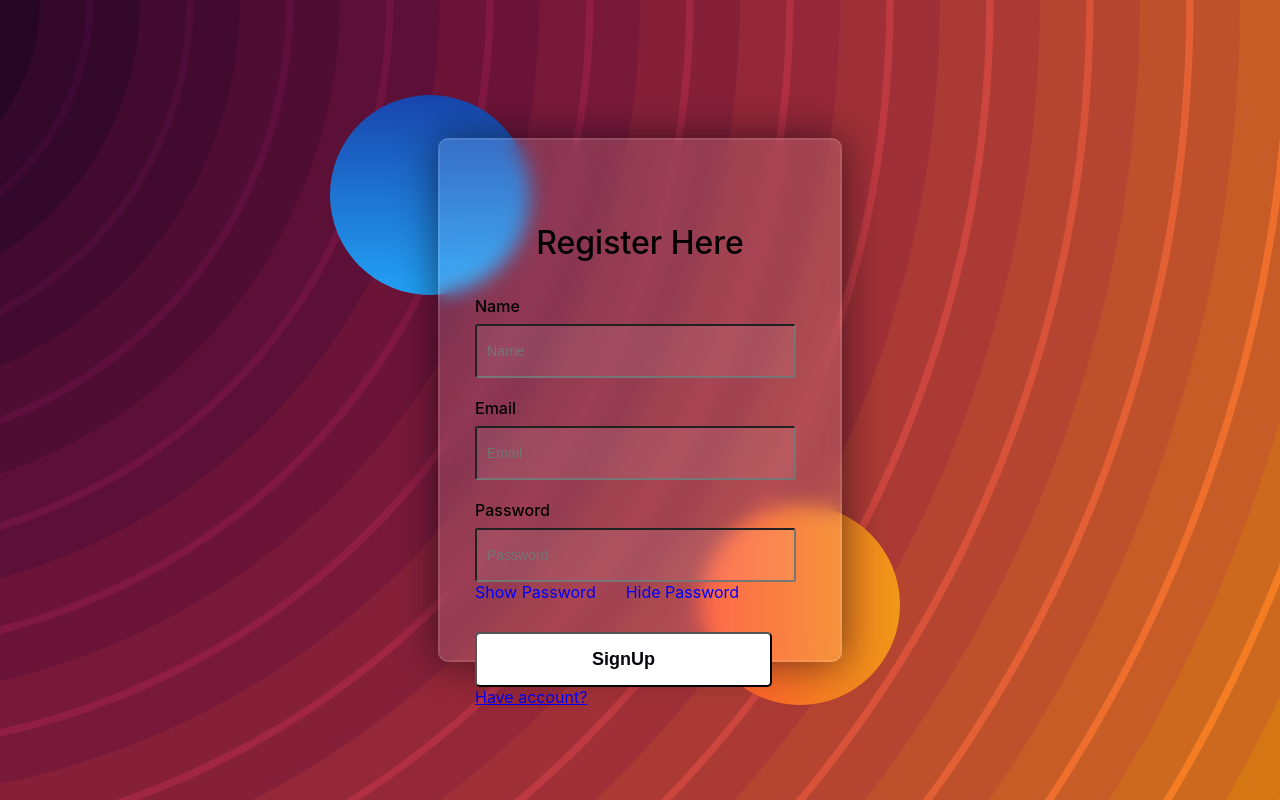
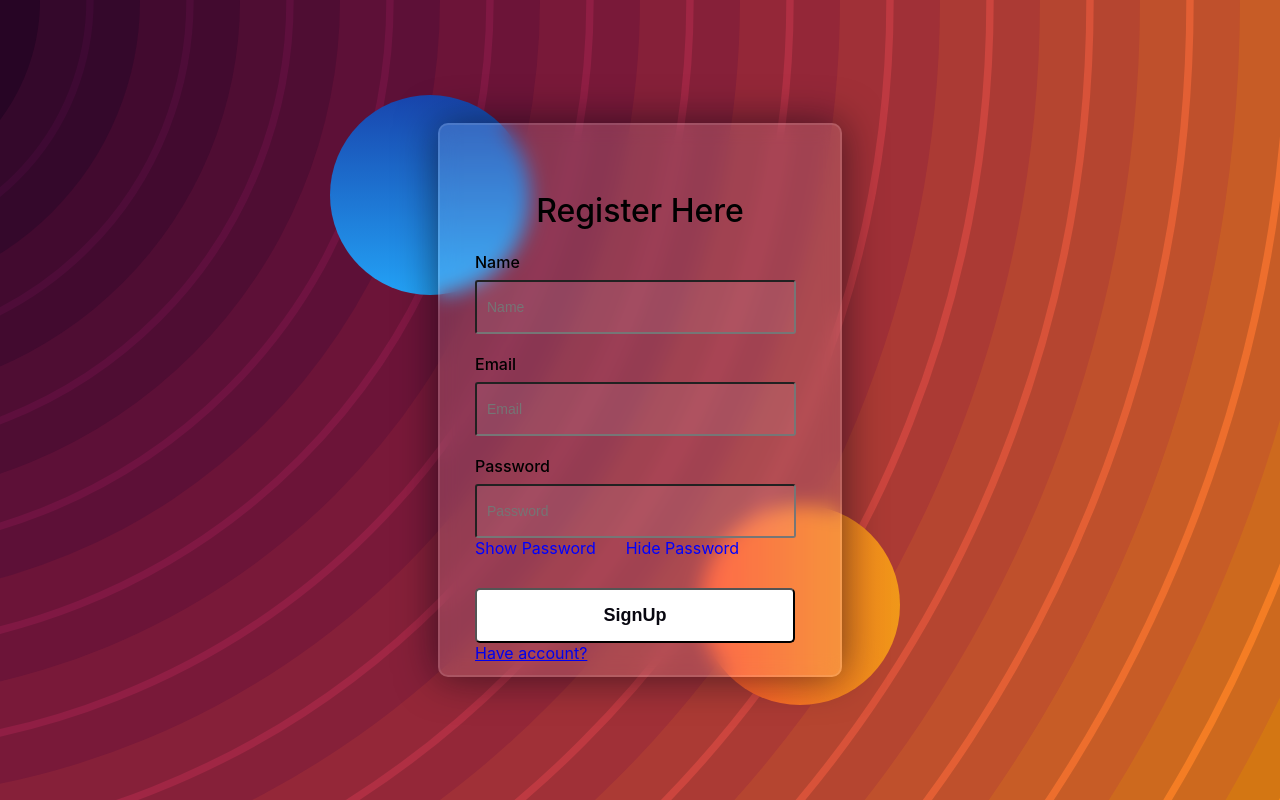
Before and after one commit to vermaAtul1520/TTG-Assignment, a React (Create React App) app: page /register in a window 1280 px wide. Built offline with nearby package versions, Linux system fonts and the light colour scheme.

Commit message:
register loader added

```diff
--- a/src/Components/Login.css
+++ b/src/Components/Login.css
@@ -41,7 +41,7 @@
     backdrop-filter: blur(10px);
     border: 2px solid rgba(255, 255, 255, 0.1);
     box-shadow: 0 0 40px rgba(8, 7, 16, 0.6);
-    padding: 50px 35px;
+    padding: 40px 35px;
 
 }
 
@@ -83,7 +83,7 @@
 
 .loginBTN {
     margin-top: 50px;
-    width: 90%;
+    width: 97%;
     background-color: #ffffff;
     color: #080710;
     padding: 15px 0;
--- a/src/Components/Login.js
+++ b/src/Components/Login.js
@@ -3,7 +3,7 @@ import { auth } from "../firebase";
 import { signInWithEmailAndPassword } from "firebase/auth";
 import { useNavigate, NavLink } from "react-router-dom"
 import './Login.css'
-import './Register.css'
+// import './Register.css'
 import { ToastContainer, toast } from 'react-toastify';
 import { Bars } from 'react-loading-icons'
 
--- a/src/Components/Register.css
+++ b/src/Components/Register.css
@@ -41,7 +41,7 @@
     backdrop-filter: blur(10px);
     border: 2px solid rgba(255, 255, 255, 0.1);
     box-shadow: 0 0 40px rgba(8, 7, 16, 0.6);
-    padding: 50px 35px;
+    padding: 65px 35px;
 }
 
 .loginForm * {
@@ -50,6 +50,11 @@
 
 .loginForm::placeholder {
     color: white;
+}
+
+.loginForm h3 {
+    margin-top: 0%;
+    margin-bottom: 0%;
 }
 
 #loginhead {
@@ -82,7 +87,7 @@
 
 .loginBTN {
     margin-top: 30px;
-    width: 90%;
+    width: 97%;
     background-color: #ffffff;
     color: #080710;
     padding: 15px 0;
@@ -91,3 +96,18 @@
     border-radius: 5px;
     cursor: pointer;
 }
+
+
+.loader {
+    position:absolute;
+    top:40%;
+    left: 45%;
+}
+
+@media screen and (max-width: 734px) {
+    .loader {
+        position: absolute;
+        top: 35%;
+        left: 35%;
+    }
+}
--- a/src/Components/Register.js
+++ b/src/Components/Register.js
@@ -4,6 +4,7 @@ import { createUserWithEmailAndPassword, updateProfile } from "firebase/auth";
 import { auth } from "../firebase";
 import './Register.css'
 import { ToastContainer, toast } from 'react-toastify';
+import { Bars } from 'react-loading-icons'
 import 'react-toastify/dist/ReactToastify.css';
 
 const Register = () => {
@@ -12,7 +13,8 @@ const Register = () => {
     const [name, setName] = useState("")
     const [registerEmail, setRegisterEmail] = useState("");
     const [registerPassword, setRegisterPassword] = useState("");
-    const [passtype, setPasstype] = useState('password')
+    const [passtype, setPasstype] = useState('password');
+    const [loading, setLoading]= useState(false);
 
     function showPassword() {
         setPasstype('text')
@@ -23,7 +25,7 @@ const Register = () => {
     }
 
     const register = async (e) => {
-
+        setLoading(true);
         e.preventDefault();
 
         try {
@@ -47,6 +49,7 @@ const Register = () => {
                 progress: undefined,
             });
         }
+        setLoading(false);
     };
 
 
@@ -88,6 +91,9 @@ const Register = () => {
                 <button className='loginBTN' onClick={register}>SignUp</button>
                 <NavLink to='/login'>Have account?</NavLink>
             </div>
+            {loading && <div className='loader'>
+                <Bars />
+            </div>}
         </>
 
     )
```
